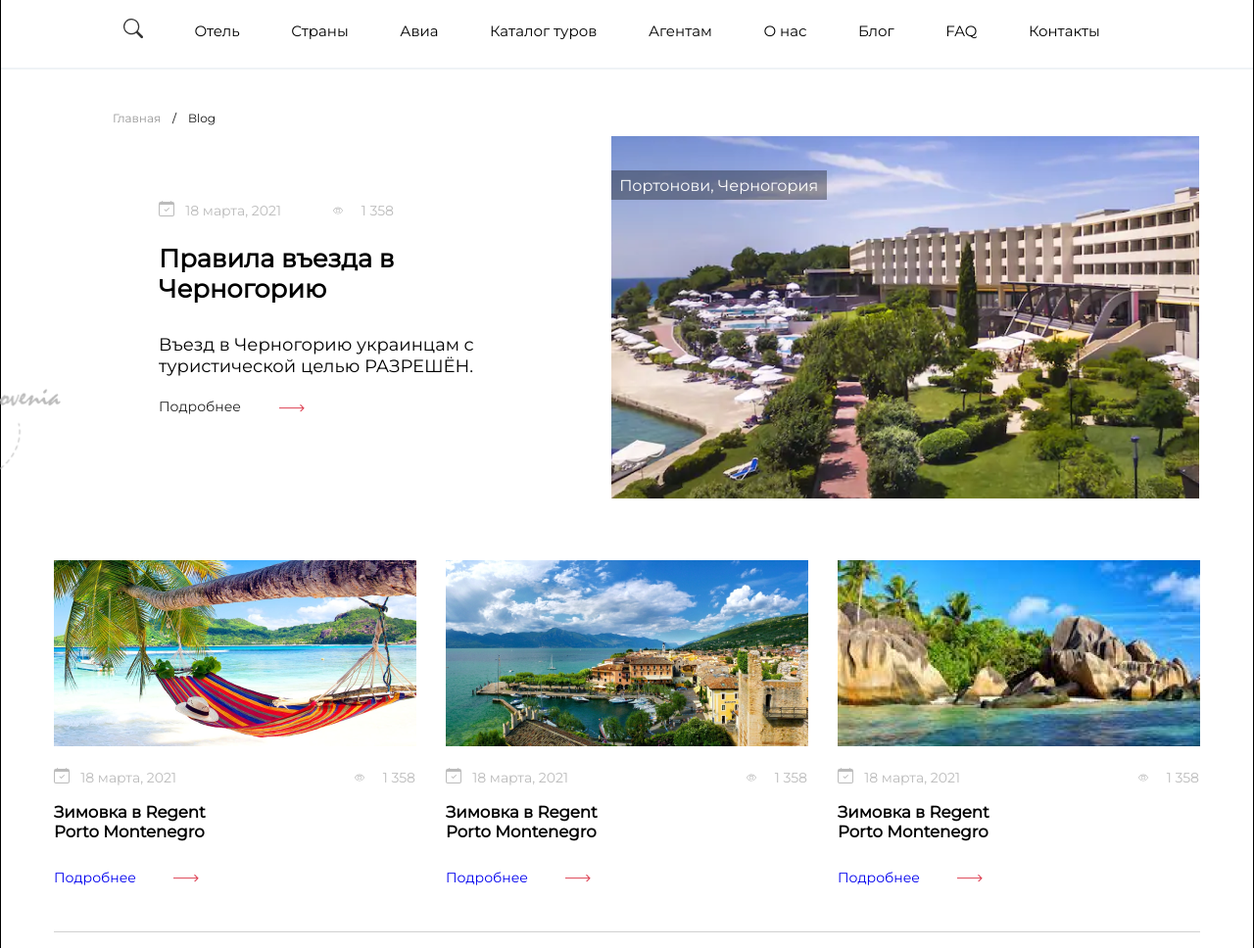
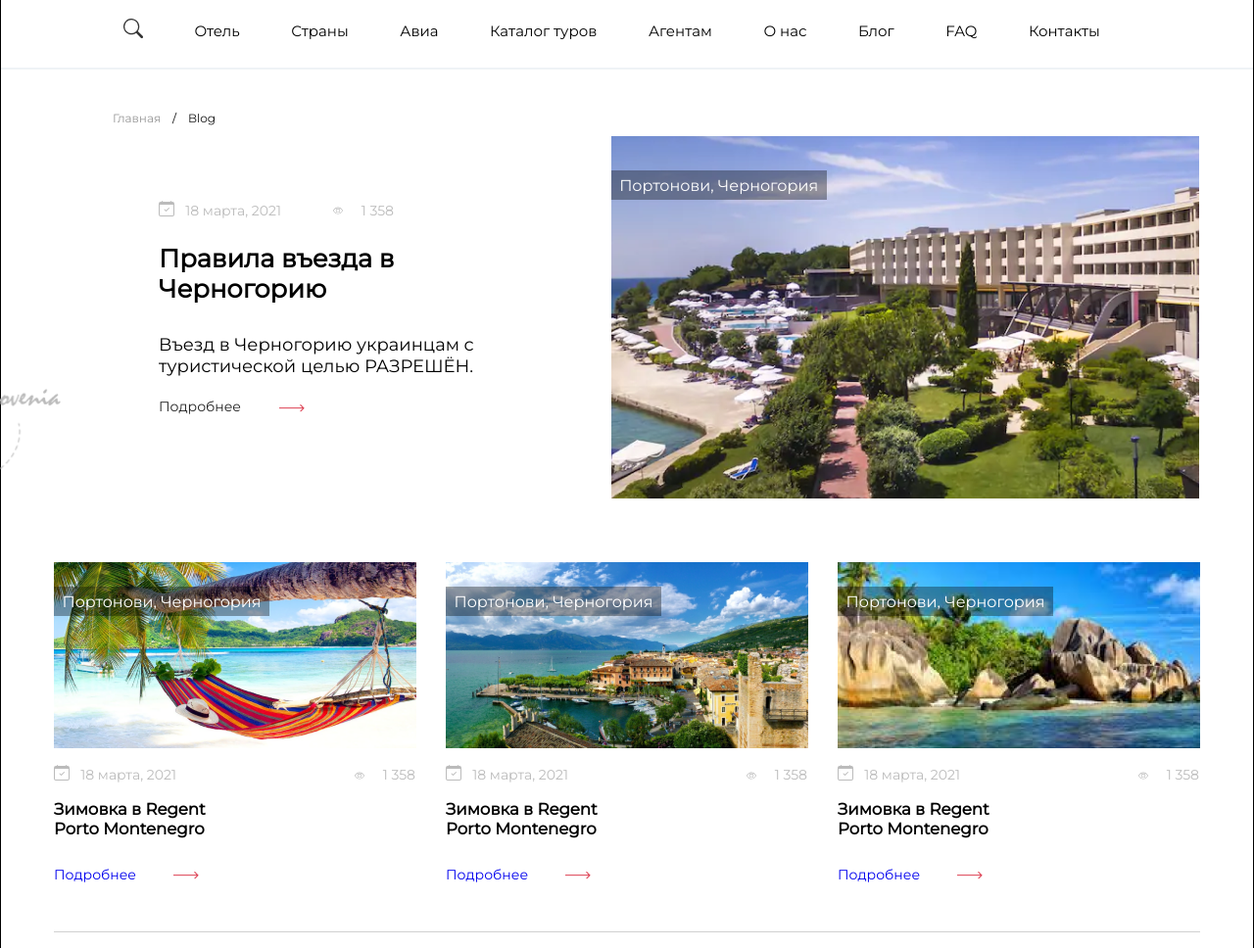
Before and after one commit to DarkWoek/Valanta, a plain HTML site: page index.html in a window 1280 px wide. Shown: the part 132-1100 px from the top of the page at 98% size. Drawn offline with Linux system fonts and the light colour scheme.

Commit message:
modificate

```diff
--- a/index.html
+++ b/index.html
@@ -175,8 +175,10 @@
         </div>
         <div class="travel__card">
             <div class="shri-lanka__card">
-                <div class="shri-lanka__photo">
-                    <img src="img/Strani_Sri-Lanka_5-min 1.png" alt="">
+                <div class="shri-lanka__photo photo1">
+                    <div class="card__paragraph" style="position: relative; top: 25px; right: 0;">
+                        <p>Портонови, Черногория</p>
+                    </div>
                 </div>
                 <div class="describe__visitors" style="width: 369px;margin-top: 15px;">
                     <div class="visitors__date">
@@ -215,8 +217,10 @@
                 </div>
             </div>
             <div class="shri-lanka__card">
-                <div class="shri-lanka__photo">
-                    <img src="img/regent.png" alt="regent">
+                <div class="shri-lanka__photo photo2">
+                    <div class="card__paragraph" style="position: relative; top: 25px; right: 0;">
+                        <p>Портонови, Черногория</p>
+                    </div>
                 </div>
                 <div class="describe__visitors" style="width: 369px;margin-top: 15px;">
                     <div class="visitors__date">
@@ -255,8 +259,10 @@
                 </div>
             </div>
             <div class="shri-lanka__card">
-                <div class="shri-lanka__photo">
-                    <img src="img/cern.png" alt="">
+                <div class="shri-lanka__photo photo3">
+                    <div class="card__paragraph" style="position: relative; top: 25px; right: 0;">
+                        <p>Портонови, Черногория</p>
+                    </div>
                 </div>
                 <div class="describe__visitors" style="width: 369px;margin-top: 15px;">
                     <div class="visitors__date">
--- a/style.css
+++ b/style.css
@@ -285,6 +285,20 @@ section{
     justify-content: space-between;
     border-bottom: 1px solid #d0d0d0;
 }
+.shri-lanka__photo{
+    width: 369.98px;
+    height: 189.98px;
+    margin-top: -33px;
+}
+.photo1{
+    background-image: url(img/Strani_Sri-Lanka_5-min\ 1.png);
+}
+.photo2{
+    background-image: url(img/regent.png);
+}
+.photo3{
+    background-image: url(img/cern.png);
+}
 .shri-lanka__paragraph{
     width: 195px;
     height: 49px;
```
